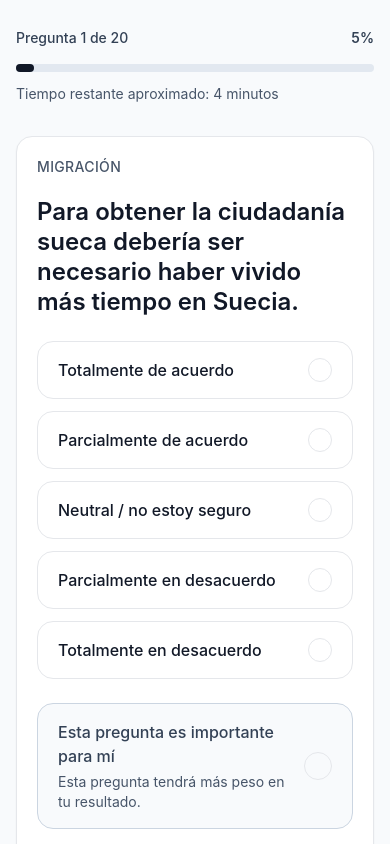
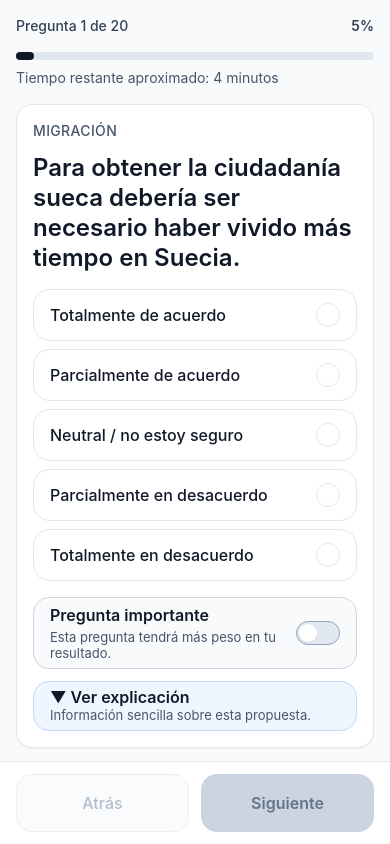
Before and after one commit to prismasuecia/valkompass, a Next.js app: page /quiz in a window 390 px wide. Shown: the top 844 px of the page. Built offline with nearby package versions, Linux system fonts and the light colour scheme.

Commit message:
Refine quiz mobile controls

```diff
--- a/app/quiz/page.tsx
+++ b/app/quiz/page.tsx
@@ -49,7 +49,7 @@ export default function QuizPage() {
   }
 
   return (
-    <main className="mx-auto min-h-screen max-w-2xl px-4 py-7 sm:px-5 sm:py-8">
+    <main className="mx-auto min-h-screen max-w-2xl px-4 pb-28 pt-4 sm:px-5 sm:py-8">
       <div className="mb-4 flex items-center justify-between gap-4">
         <p className="text-sm font-medium text-slate-700">
           {uiText.progress.question} {currentQuestionIndex + 1} {uiText.progress.of} {questions.length}
@@ -57,10 +57,10 @@ export default function QuizPage() {
         <p className="text-sm font-semibold text-slate-700">{progressPercent}%</p>
       </div>
       <ProgressBar current={currentQuestionIndex + 1} total={questions.length} />
-      <p className="mt-3 text-sm text-slate-600">
+      <p className="mt-2 text-sm text-slate-600">
         {uiText.progress.estimatedTime}: {remainingTimeText}
       </p>
-      <div className="mt-8">
+      <div className="mt-4 sm:mt-8">
         <QuestionCard
           question={question}
           explanation={explanation}
@@ -71,7 +71,7 @@ export default function QuizPage() {
           onToggleImportant={() => toggleImportantQuestion(question.id)}
         />
       </div>
-      <div className="mx-auto mt-6 grid max-w-xl grid-cols-1 gap-3 sm:grid-cols-2">
+      <div className="fixed inset-x-0 bottom-0 z-10 grid grid-cols-2 gap-3 border-t border-line bg-white/95 px-4 py-3 sm:static sm:mx-auto sm:mt-6 sm:max-w-xl sm:border-0 sm:bg-transparent sm:px-0 sm:py-0">
         <button
           type="button"
           onClick={previousQuestion}
--- a/components/AnswerButtons.tsx
+++ b/components/AnswerButtons.tsx
@@ -19,14 +19,14 @@ export function AnswerButtons({
   onSelect: (value: AnswerValue) => void;
 }) {
   return (
-    <div className="grid gap-3">
+    <div className="grid gap-2 sm:gap-3">
       {labels.map((item) => (
         <button
           key={item.value}
           type="button"
           aria-pressed={selectedValue === item.value}
           onClick={() => onSelect(item.value)}
-          className={`flex min-h-14 w-full items-center justify-between gap-4 rounded-2xl border px-5 py-4 text-left text-base font-medium transition-colors ${
+          className={`flex min-h-[52px] w-full items-center justify-between gap-4 rounded-2xl border px-4 py-3 text-left text-base font-medium transition-colors sm:min-h-14 sm:px-5 sm:py-4 ${
             selectedValue === item.value ? 'border-ink bg-slate-100 text-ink shadow-sm' : 'border-line bg-white text-ink hover:border-slate-300 hover:bg-paper'
           }`}
         >
--- a/components/QuestionCard.tsx
+++ b/components/QuestionCard.tsx
@@ -60,43 +60,41 @@ export function QuestionCard({
   onToggleImportant: () => void;
 }) {
   return (
-    <article className="mx-auto w-full max-w-2xl rounded-2xl border border-line bg-white p-5 shadow-sm sm:p-6">
+    <article className="mx-auto w-full max-w-2xl rounded-2xl border border-line bg-white p-4 shadow-sm sm:p-6">
       <p className="text-sm font-medium uppercase tracking-wide text-slate-600">{categoryLabels[question.category]}</p>
-      <h1 className="mt-5 text-2xl font-semibold leading-tight text-ink sm:text-3xl">{question.statement[language]}</h1>
-      <div className="mt-6">
+      <h1 className="mt-3 text-2xl font-semibold leading-tight text-ink sm:mt-5 sm:text-3xl">{question.statement[language]}</h1>
+      <div className="mt-4 sm:mt-6">
         <AnswerButtons selectedValue={selectedValue} onSelect={onAnswer} />
       </div>
       {question.importanceAllowed ? (
         <button
           type="button"
-          aria-pressed={important}
+          role="switch"
+          aria-checked={important}
           onClick={onToggleImportant}
-          className={`mt-6 flex w-full items-center justify-between gap-4 rounded-2xl border px-5 py-4 text-left transition-colors ${
-            important
-              ? 'border-amber-600 bg-amber-100 text-ink shadow-sm ring-2 ring-amber-300'
-              : 'border-slate-300 bg-paper text-slate-700 hover:border-amber-500 hover:bg-amber-50'
-          }`}
+          className="mt-4 flex max-h-[72px] w-full items-center justify-between gap-4 rounded-2xl border border-[#CBD5E1] bg-[#F8FAFC] p-4 text-left"
         >
-          <span>
-            <span className={`block text-base ${important ? 'font-semibold' : 'font-medium'}`}>{uiText.progress.importantCard}</span>
-            <span className="mt-1 block text-sm leading-5 text-slate-600">{uiText.progress.importantSubtext}</span>
+          <span className="min-w-0">
+            <span className="block text-base font-semibold leading-5 text-ink">{uiText.progress.important}</span>
+            <span className="mt-1 block text-[13px] leading-4 text-slate-600">{uiText.progress.importantSubtext}</span>
           </span>
           <span
             aria-hidden="true"
-            className={`grid h-7 w-7 shrink-0 place-items-center rounded-full text-sm font-semibold ${
-              important ? 'bg-amber-700 text-white' : 'border border-line text-transparent'
+            className={`flex h-6 w-11 shrink-0 items-center rounded-full border p-0.5 ${
+              important ? 'justify-end border-ink bg-ink' : 'justify-start border-slate-400 bg-slate-200'
             }`}
           >
-            ✓
+            <span className="block h-[18px] w-[18px] rounded-full bg-white shadow-sm" />
           </span>
         </button>
       ) : null}
       {explanation ? (
-        <details className="mt-5 rounded-2xl border border-line bg-white">
-          <summary className="flex min-h-14 cursor-pointer items-center px-5 py-4 text-base font-semibold text-ink hover:bg-paper">
-            {uiText.buttons.showExplanation}
+        <details className="mt-3 rounded-2xl border border-[#BFDBFE] bg-[#EFF6FF]">
+          <summary className="flex h-12 cursor-pointer list-none flex-col justify-center px-4 text-left">
+            <span className="block text-base font-semibold leading-4 text-ink">{uiText.buttons.showExplanation}</span>
+            <span className="mt-0.5 block text-[13px] leading-4 text-slate-600">{uiText.buttons.explanationSubtext}</span>
           </summary>
-          <div className="border-t border-line bg-paper p-4">
+          <div className="border-t border-[#BFDBFE] bg-paper p-4">
             <h2 className="text-sm font-semibold text-ink">{explanation.title[language]}</h2>
             <ExplanationSections content={explanation.content[language]} />
           </div>
--- a/uiText.json
+++ b/uiText.json
@@ -48,7 +48,8 @@
     "next": "Siguiente",
     "finish": "Ver resultado",
     "restart": "Empezar de nuevo",
-    "showExplanation": "Ver explicación",
+    "showExplanation": "▼ Ver explicación",
+    "explanationSubtext": "Información sencilla sobre esta propuesta.",
     "showMatches": "Ver coincidencias",
     "showDifferences": "Ver diferencias",
     "readMore": "Leer más",
```
